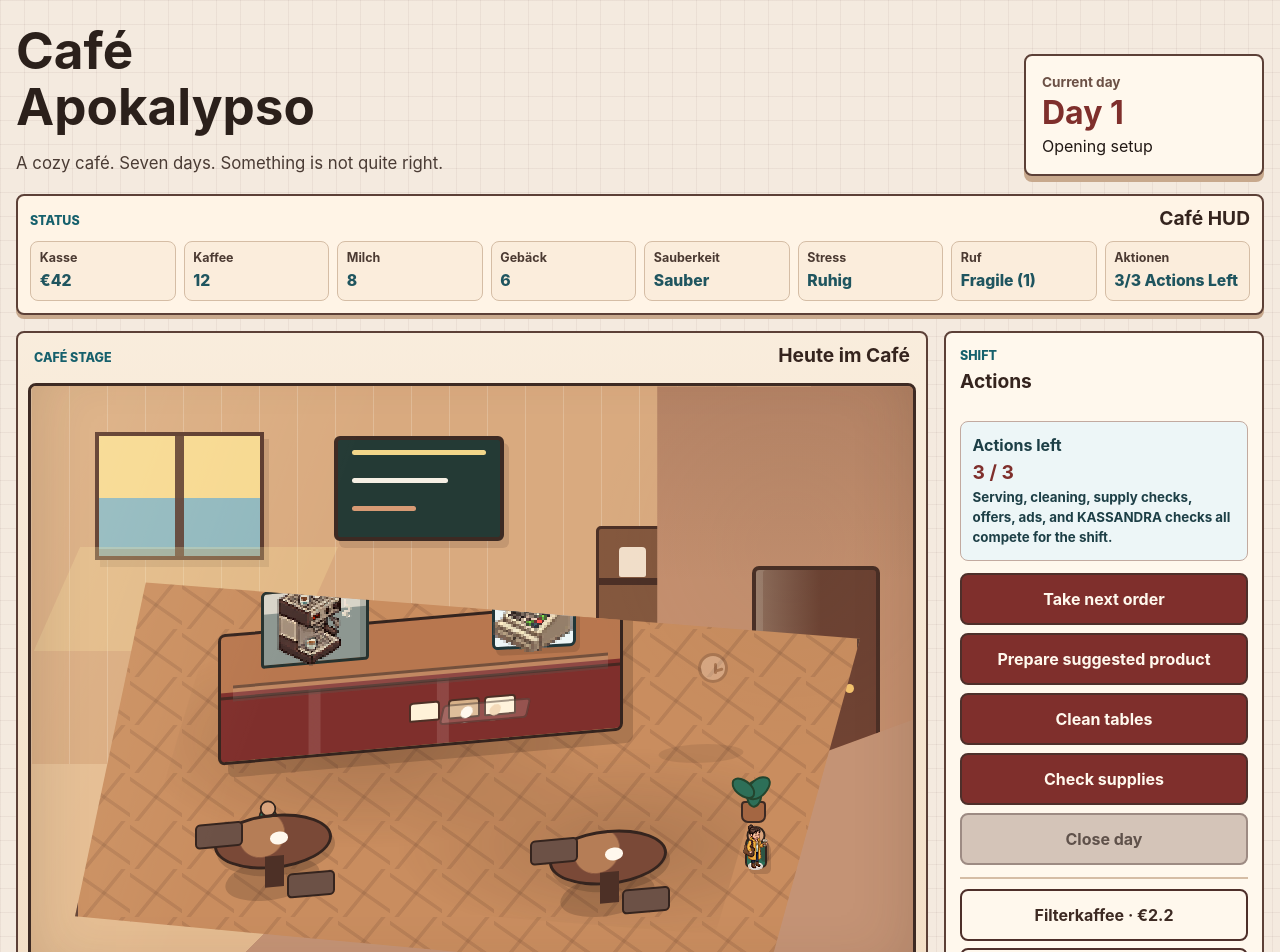
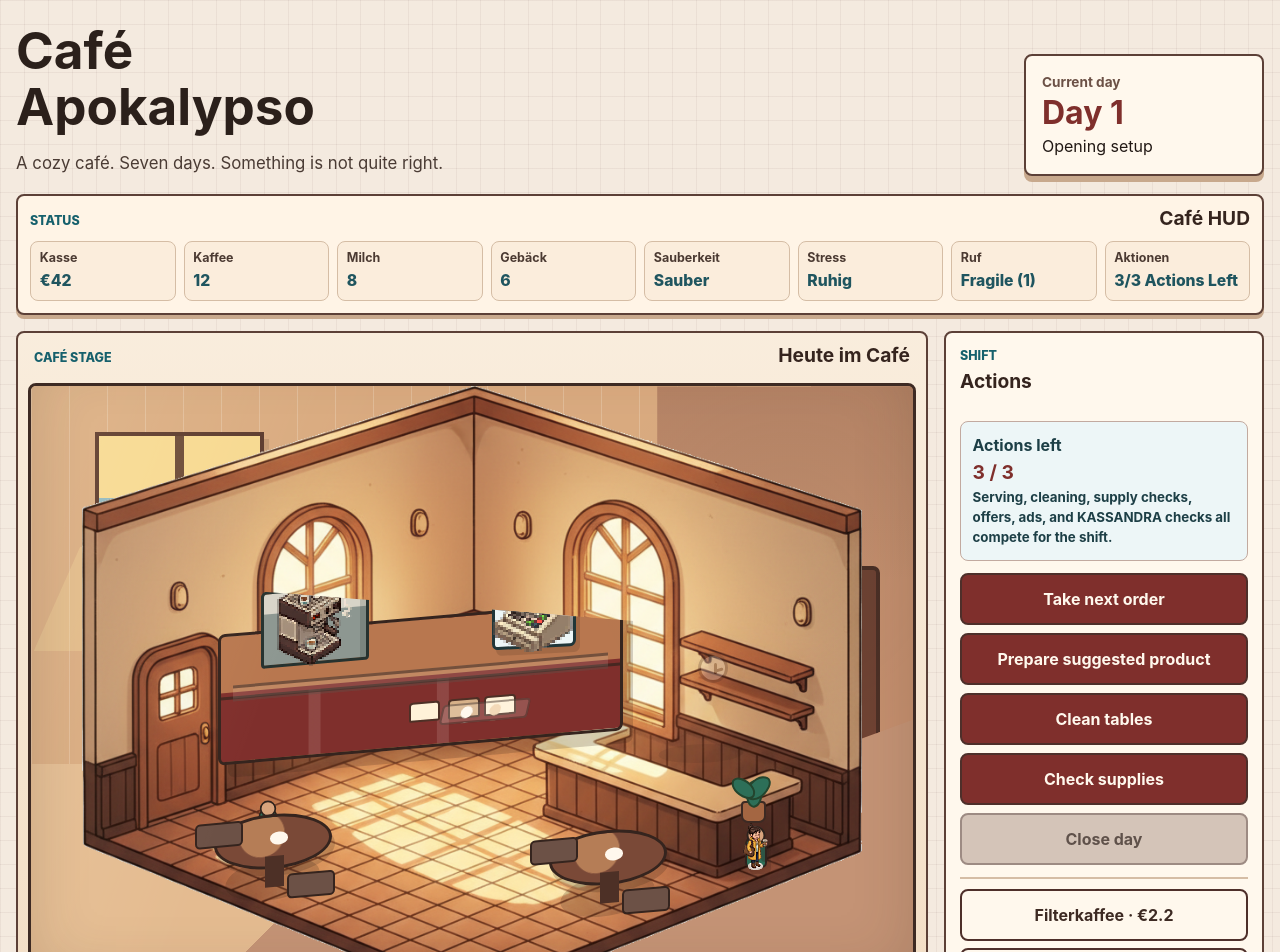
Before and after one commit to Hhhhhhhhhhhh12/cafe-apokalypso, a React (Vite) app: page / in a window 1280 px wide. Shown: the top 952 px of the page. Built offline with nearby package versions, Linux system fonts and the light colour scheme.

Commit message:
ui: add experimental stage base background
Co-Authored-By: Claude Opus 4.8 <noreply@anthropic.com>

```diff
--- a/src/styles/global.css
+++ b/src/styles/global.css
@@ -300,6 +300,26 @@ h3 {
     var(--side-wall);
 }
 
+/*
+ * Experimental provisional Stage Base v03 background layer.
+ * Sits above the CSS wall placeholders (z 0/1) but below the floor
+ * stacking context (z 2) so existing props/guests render on top.
+ * Known caveat: source is a square, corner-isometric render, so it does
+ * not perfectly match the front-angled 3/4 CSS stage. Provisional only.
+ * If this image fails to load, the CSS .cafe-* fallback structure remains.
+ */
+.cafe-stage-base {
+  position: absolute;
+  inset: 0;
+  z-index: 2;
+  width: 100%;
+  height: 100%;
+  object-fit: contain;
+  object-position: center bottom;
+  pointer-events: none;
+  user-select: none;
+}
+
 .cafe-window {
   position: absolute;
   top: 12%;
@@ -426,9 +446,15 @@ h3 {
   z-index: 2;
   height: 65%;
   clip-path: polygon(9% 1%, 100% 15%, 88% 100%, 0 84%);
-  border: 3px solid #624236;
-  background: var(--floor);
-  box-shadow: 0 18px 26px rgba(58, 36, 28, 0.2);
+  /*
+   * Surface fill/border/shadow reduced to transparent so the experimental
+   * Stage Base v03 background reads through. The floor element is kept as the
+   * positioning container for props/guests, and the class/rule remain for
+   * fallback if the background image is unavailable.
+   */
+  border: 3px solid transparent;
+  background: transparent;
+  box-shadow: none;
 }
 
 .cafe-floor__tiles {
@@ -438,7 +464,8 @@ h3 {
     linear-gradient(35deg, transparent 47%, var(--floor-line) 48% 52%, transparent 53%),
     linear-gradient(129deg, transparent 47%, var(--floor-line) 48% 52%, transparent 53%);
   background-size: 52px 48px;
-  opacity: 0.62;
+  /* Reduced from 0.62 so CSS tile lines do not double over the Stage Base. */
+  opacity: 0;
 }
 
 .cafe-room-shadow {
@@ -452,6 +479,8 @@ h3 {
     radial-gradient(ellipse at 34% 32%, rgba(52, 31, 24, 0.2), transparent 36%),
     radial-gradient(ellipse at 72% 66%, rgba(52, 31, 24, 0.18), transparent 33%);
   filter: blur(3px);
+  /* Reduced so the floor shadow does not darken the Stage Base background. */
+  opacity: 0;
 }
 
 .cafe-counter {
--- a/src/ui/cafe/CafePlaceholder.tsx
+++ b/src/ui/cafe/CafePlaceholder.tsx
@@ -1,4 +1,5 @@
 import type { GameState } from "../../game/types/game";
+import stageBaseAsset from "../../../assets/backgrounds/placeholder-cafe-stage-base-v03.png";
 import coffeeMachineAsset from "../../../assets/sprites/props/placeholder-cafe-coffee-machine.png";
 import kassandraRegisterAsset from "../../../assets/sprites/props/placeholder-kassandra-register.png";
 import paulaGuestAsset from "../../../assets/sprites/guests/placeholder-guest-paula.png";
@@ -57,6 +58,13 @@ export function CafePlaceholder({ gameState }: CafePlaceholderProps) {
         role="img"
         aria-label={`3/4 café room on Day ${gameState.day}: counter, coffee machine, register, queue, two tables, door, window, storage shelf, menu board, and environmental details.`}
       >
+        <img
+          className="cafe-stage-base"
+          src={stageBaseAsset}
+          alt=""
+          aria-hidden="true"
+        />
+
         <div className="cafe-back-wall" aria-hidden="true">
           <div className="cafe-window">
             <span className="cafe-window__light" />
```
Also changed, not shown: assets/backgrounds/placeholder-cafe-stage-base-v03.png (added), 1 other file (tests, documents, lock files or other folders).
